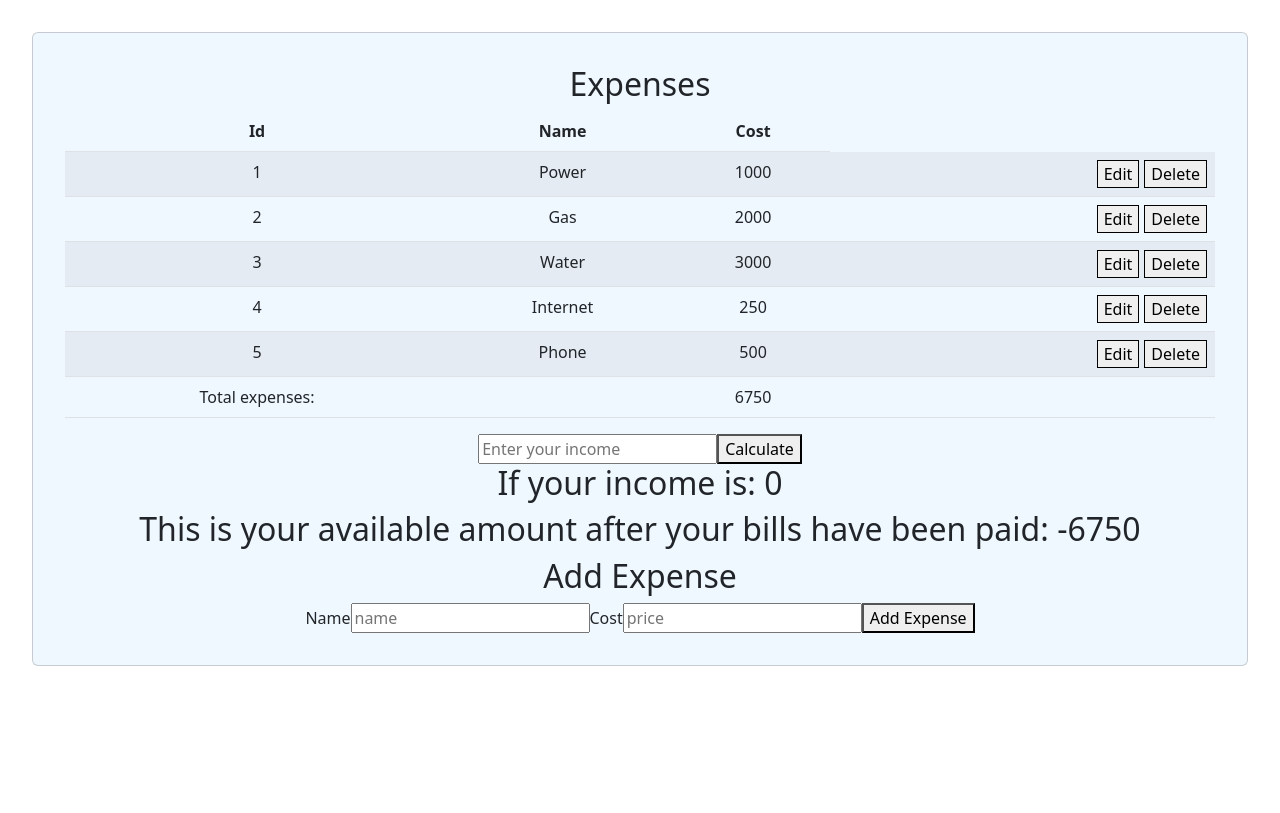
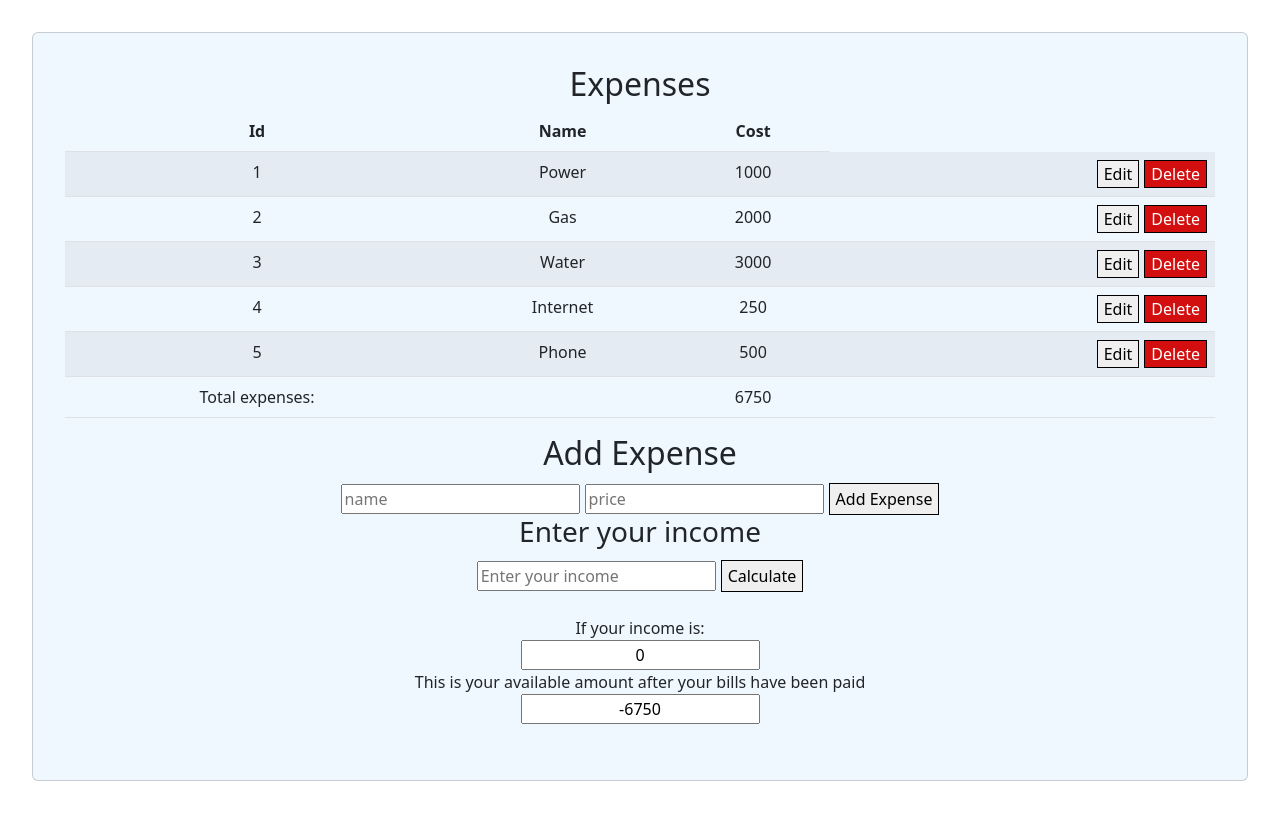
Before and after one commit to pelle112112/budgetAppGroupProject, a React (Vite) app: page / in a window 1280 px wide. Built offline with nearby package versions, Linux system fonts and the light colour scheme; data requests are answered from the project's data file; the HTML template or start-up script is replaced by a standard one.

Commit message:
Changes in styling

```diff
--- a/src/components/BudgetApp.jsx
+++ b/src/components/BudgetApp.jsx
@@ -37,8 +37,8 @@ function BudgetApp() {
     return (
         <div className ="card">
             <Expenses expenses={expenses} totalPrice={totalExpenses}/>
+            <ExpenseForm />
             <Income totalExpenses={totalExpenses} />
-            <ExpenseForm />
         </div>
     );
 }
--- a/src/components/ExpenseForm.jsx
+++ b/src/components/ExpenseForm.jsx
@@ -20,11 +20,11 @@ function ExpenseForm(){
     return (<div>
         <h2>Add Expense</h2>
         <form onSubmit={handleFormSubmmit}>
-    <label htmlFor="name">Name</label>
-    <input id="name" type="text" placeholder="name" value={name} onChange={(expense)=> setName(expense.target.value)}/>
-    <label htmlFor="price">Cost</label>
+    <label htmlFor="name"></label>
+    <input id="name" type="text" style={{marginRight: "5px"}} placeholder="name" value={name} onChange={(expense)=> setName(expense.target.value)}/>
+    <label htmlFor="price"></label>
     <input id="price" type="number" placeholder="price" min={0} onChange={(expense) => setPrice(expense.target.value)}/>
-    <button type="submit" >Add Expense</button>
+    <button className="single-button" type="submit" >Add Expense</button>
 </form>
     </div>);
 }
--- a/src/components/Expenses.jsx
+++ b/src/components/Expenses.jsx
@@ -20,7 +20,7 @@ function Expenses({expenses, totalPrice}) {
         <td className= "action-cell">
             <div className="button-container">
             <button>Edit</button>
-            <button>Delete</button>
+            <button className="button-color-red">Delete</button>
             </div>
         </td>
         </tr>
--- a/src/components/Income.jsx
+++ b/src/components/Income.jsx
@@ -15,12 +15,15 @@ function Income({ totalExpenses }) {
     return (
         <div>
             <div>
+                <h3> Enter your income</h3>
                 <input placeholder="Enter your income" type="number" value={input} onChange={handleInputChange} />
-                <button onClick={() => handleSetIncome()}>Calculate</button>
+                <button className="single-button" onClick={() => handleSetIncome()}>Calculate</button><br/><br/>
             </div>
             <div>
-                <h2>If your income is: {income}</h2>
-                <h2>This is your available amount after your bills have been paid: {parseInt(income) - parseInt(totalExpenses)} </h2>
+                <label>If your income is:</label><br/>
+                <input type="text" style={{textAlign: "center"}} value={income} readOnly /><br/>
+                <label> This is your available amount after your bills have been paid</label><br/>
+                <input type="text" style={{textAlign: "center"}} value={parseInt(income) - parseInt(totalExpenses)} readOnly /><br/><br/>
             </div>
         </div>
     );
--- a/src/styles/App.css
+++ b/src/styles/App.css
@@ -57,3 +57,16 @@
   border: 1px solid black;
   margin-left: 5px;
 }
+
+.single-button {
+  border: 1px solid black;
+  padding-top: 3px;
+  padding-bottom: 3px;
+  margin-left: 5px;
+  margin-top: 3px;
+}
+
+.button-color-red {
+  background-color: rgb(211, 14, 14);
+  color: white;
+}
```
